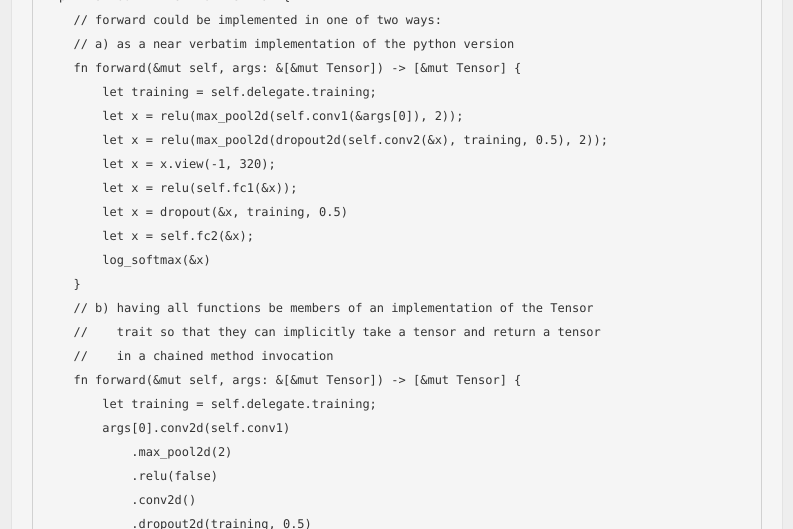
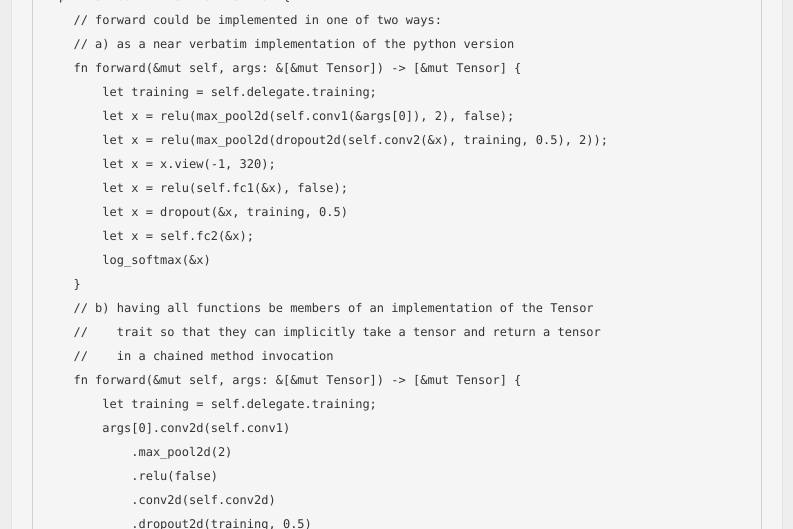
Before and after one commit to mattmacy/mattmacy.github.io, a Jekyll site: the page built from _posts/2017-05-19-Developing-A-Deep-Learning-Framework-in-Rust.md, in a window 1280 px wide and 1400 px high, scrolled down 1226 px. Shown: the part 871-1400 px from the top of the window, without its empty margins (44-837 px from the left). Built offline with Jekyll 4.4.1, drawn with Linux system fonts in a browser that asks for light colours; some of the changed text lies outside the part shown.

Commit message:
Update 2017-05-19-Developing-A-Deep-Learning-Framework-in-Rust.md

```diff
--- a/_posts/2017-05-19-Developing-A-Deep-Learning-Framework-in-Rust.md
+++ b/_posts/2017-05-19-Developing-A-Deep-Learning-Framework-in-Rust.md
@@ -76,10 +76,10 @@
         // a) as a near verbatim implementation of the python version
         fn forward(&mut self, args: &[&mut Tensor]) -> [&mut Tensor] {
             let training = self.delegate.training;
-            let x = relu(max_pool2d(self.conv1(&args[0]), 2));
+            let x = relu(max_pool2d(self.conv1(&args[0]), 2), false);
             let x = relu(max_pool2d(dropout2d(self.conv2(&x), training, 0.5), 2));
             let x = x.view(-1, 320);
-            let x = relu(self.fc1(&x));
+            let x = relu(self.fc1(&x), false);
             let x = dropout(&x, training, 0.5)
             let x = self.fc2(&x);
             log_softmax(&x)
@@ -92,7 +92,7 @@
             args[0].conv2d(self.conv1)
                 .max_pool2d(2)
                 .relu(false)
-                .conv2d()
+                .conv2d(self.conv2d)
                 .dropout2d(training, 0.5)
                 .max_pool2d(2)
                 .relu(false)
@@ -106,6 +106,15 @@
         fn delegate(&mut self) -> &mut Module<'a> { &mut self.delegate }
     }
 
+    // NB: The following two pairs of lines are equivalent:
+    // let x = relu(max_pool2d(dropout2d(self.conv2(&x), training, 0.5), 2), false);
+    // let x = x.view(-1, 320)
+    //
+    // let x = x.conv2d(self.conv2d).dropout2d(training, 0.5).max_pool2d(2).relu(false)
+    // let x = x.view(-1, 320)
+    //
+    // Method chaining doesn't preclude the use of temporaries, but the calling convention
+    // makes them optional.
 
 While certainly more verbose than the PyTorch version, I think it actually does a reasonable job of capturing the spirit of the PyTorch API. In descending order of severity, the added complexity and syntax mismatch stem from limits imposed by the following design decisions made by the Rust developers:
 - No compositional inheritance
```
